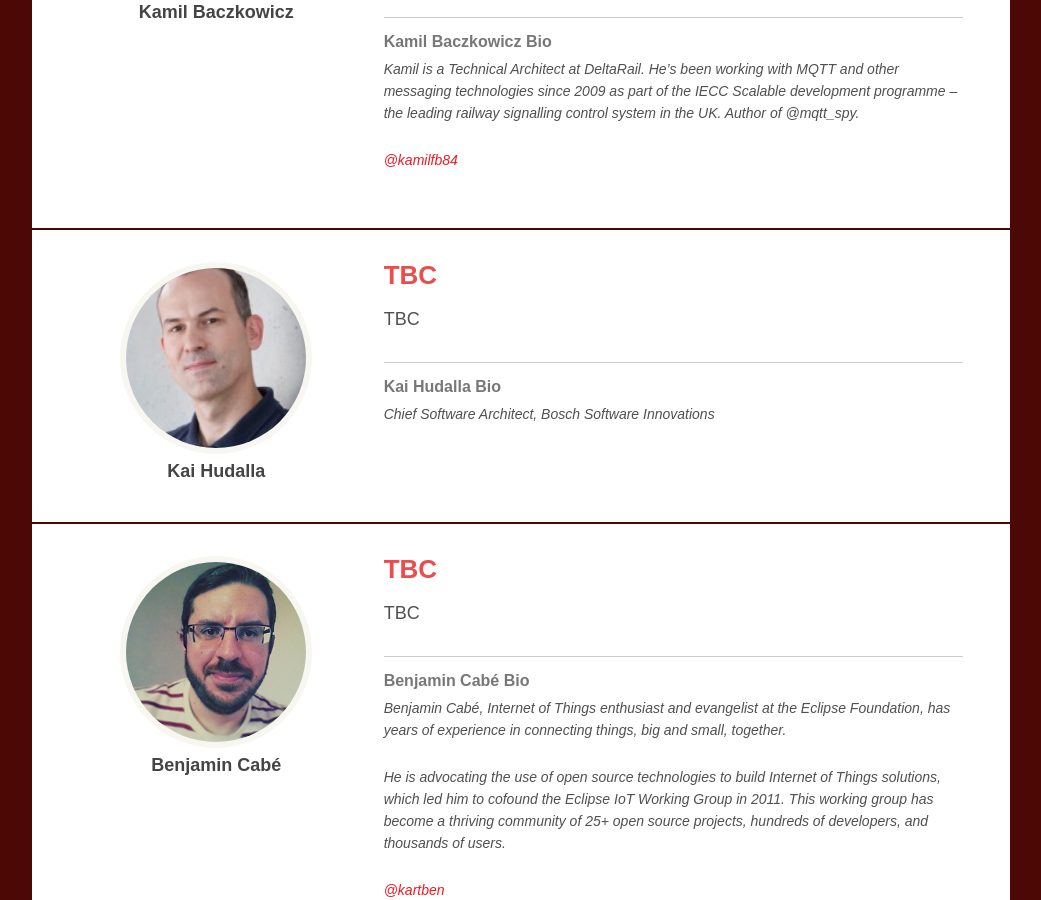
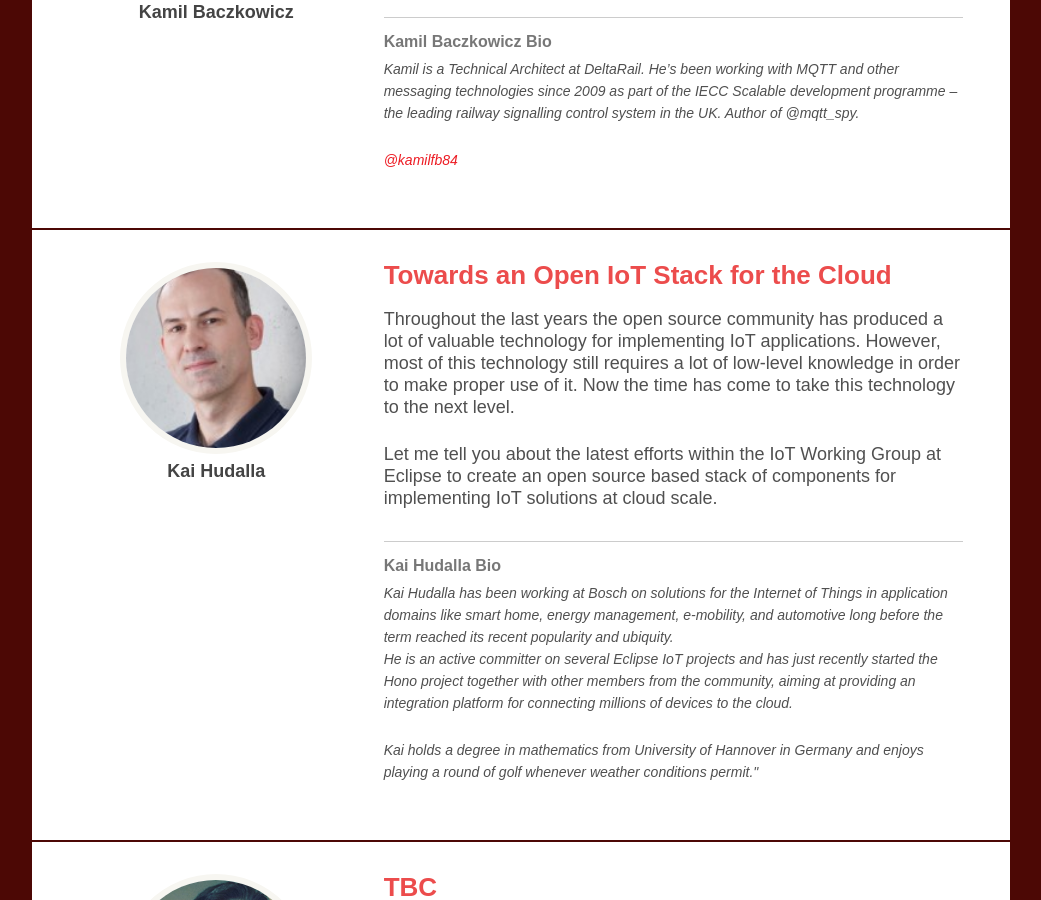
Before and after one commit to thingmonk/thingmonk.github.io, a Jekyll site: the page built from eclipse-day-talks.html, in a window 1280 px wide and 900 px high, scrolled down 1225 px. Shown: the whole window, without its empty margins (119-1160 px from the left). Built offline with Jekyll 4.4.1, drawn with Linux system fonts in a browser that asks for light colours.

Commit message:
update KaiH info

```diff
--- a/_data/eclipse_speakers.yml
+++ b/_data/eclipse_speakers.yml
@@ -7,9 +7,9 @@
 
 - name: Kai Hudalla
   photo: kaih.jpg
-  bio: Chief Software Architect, Bosch Software Innovations
-  talktitle: TBC
-  talkabstract: TBC
+  bio: Kai Hudalla has been working at Bosch on solutions for the Internet of Things in application domains like smart home, energy management, e-mobility, and automotive long before the term reached its recent popularity and ubiquity. <br>He is an active committer on several Eclipse IoT projects and has just recently started the Hono project together with other members from the community, aiming at providing an integration platform for connecting millions of devices to the cloud. <p>Kai holds a degree in mathematics from University of Hannover in Germany and enjoys playing a round of golf whenever weather conditions permit."
+  talktitle: Towards an Open IoT Stack for the Cloud
+  talkabstract: Throughout the last years the open source community has produced a lot of valuable technology for implementing IoT applications. However, most of this technology still requires a lot of low-level knowledge in order to make proper use of it. Now the time has come to take this technology to the next level. <p>Let me tell you about the latest efforts within the IoT Working Group at Eclipse to create an open source based stack of components for implementing IoT solutions at cloud scale.
   twitter:
 
 - name: Benjamin Cabé
```
